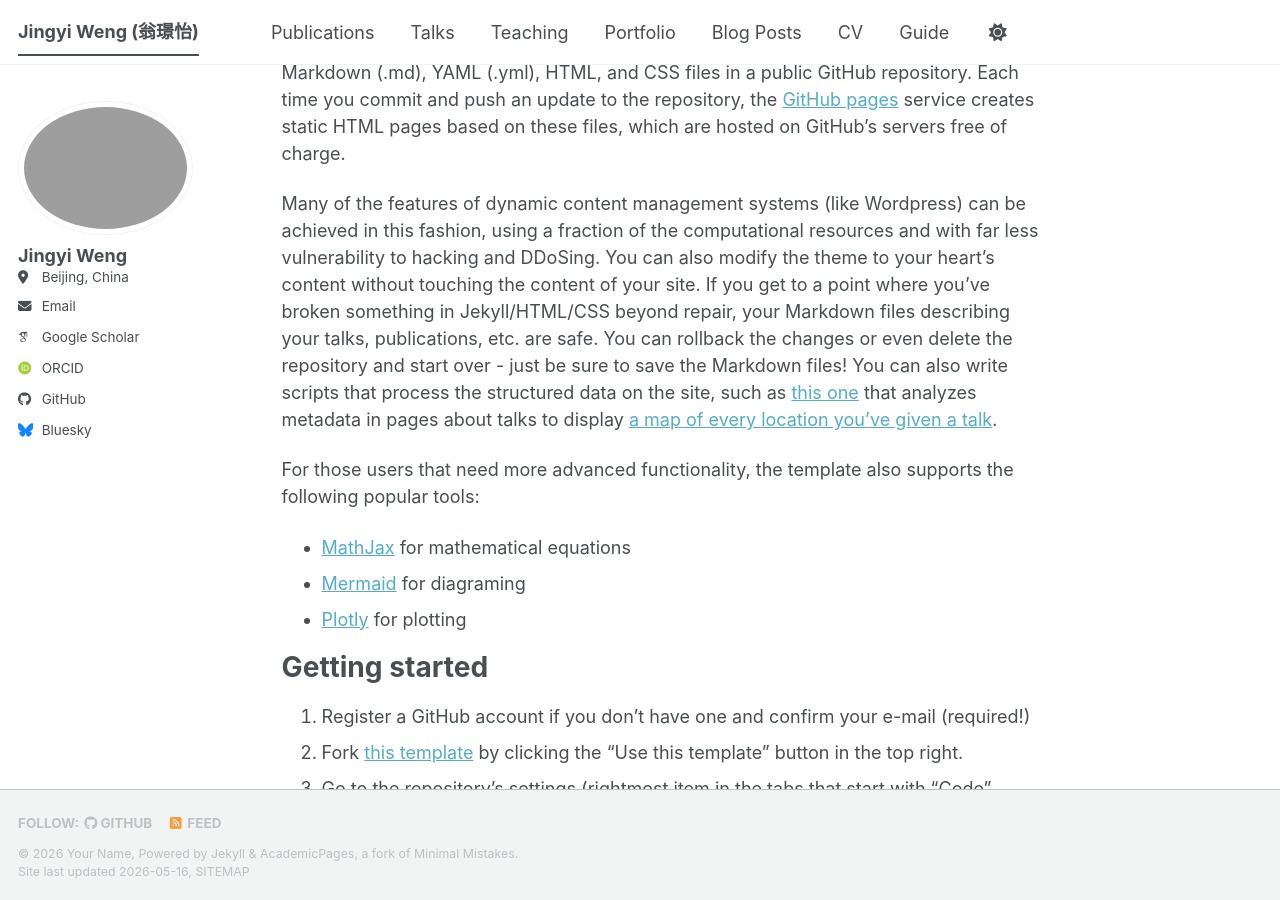
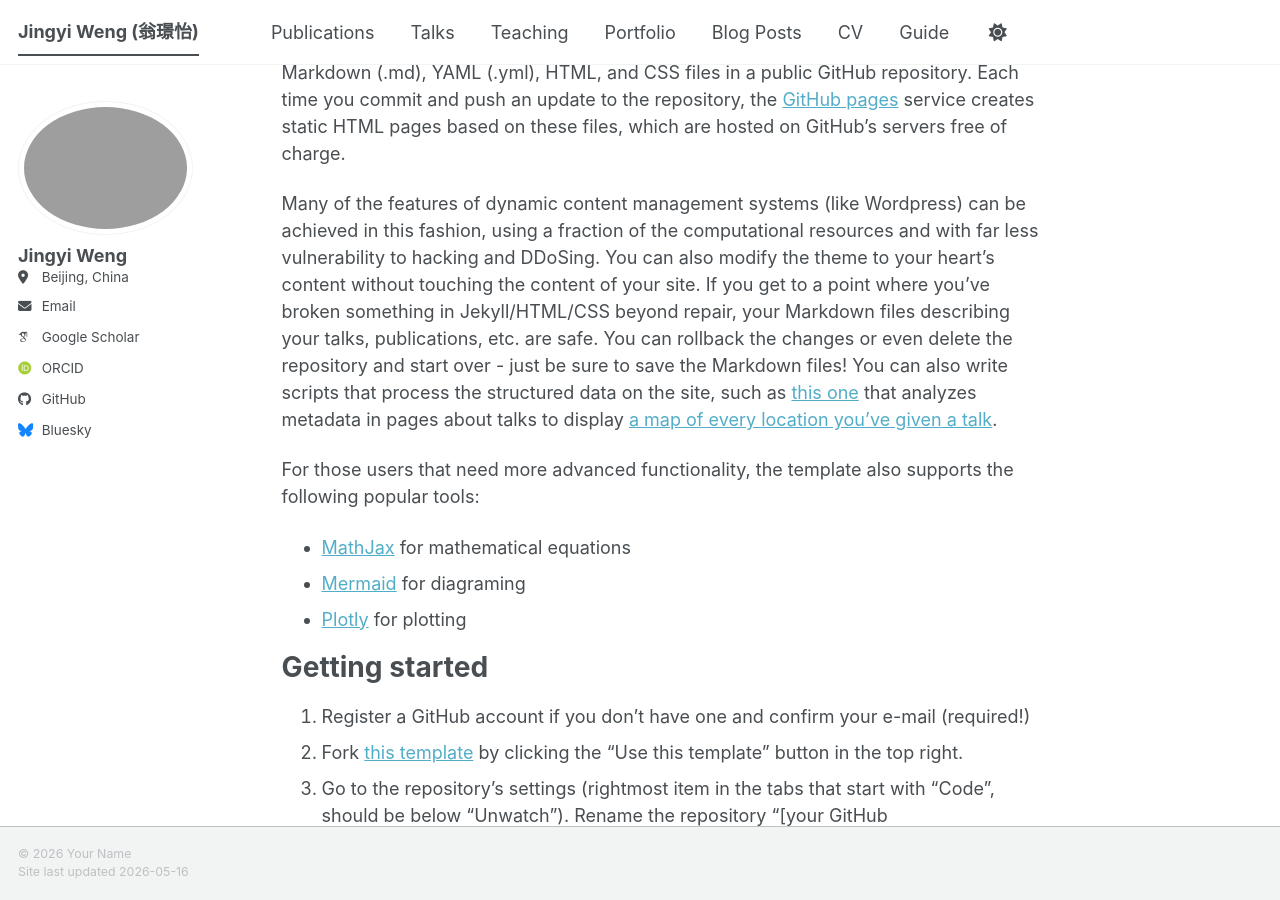
Before and after one commit to jingyi-weng/jingyi-weng.github.io, a Jekyll site: the page built from _pages/about.md, in a window 1280 px wide and 900 px high, scrolled down 529 px. Built offline with Jekyll 4.4.1, drawn with Linux system fonts in a browser that asks for light colours; some web fonts are replaced; a script bundle is joined from its source files by our own code; library files that are not in the unit come from our copies.

Commit message:
Update footer.html

```diff
--- a/_includes/footer.html
+++ b/_includes/footer.html
@@ -1,25 +1,7 @@
 {% include base_path %}
 
-{% if site.author.github or site.author.bitbucket or site.atom_feed.hide != true %}
-<div class="page__footer-follow">
-  <ul class="social-icons">
-    {% if site.data.ui-text[site.locale].follow_label %}
-      <li><strong>{{ site.data.ui-text[site.locale].follow_label }}</strong></li>
-    {% endif %}
-    {% if site.author.github %}
-      <li><a href="https://github.com/{{ site.author.github }}"><i class="fab fa-github" aria-hidden="true"></i> GitHub</a></li>
-    {% endif %}
-    {% if site.author.bitbucket %}
-      <li><a href="https://bitbucket.org/{{ site.author.bitbucket }}"><i class="fab fa-bitbucket" aria-hidden="true"></i> Bitbucket</a></li>
-    {% endif %}
-    {% if site.atom_feed.hide != true %}
-    <li><a href="{% if site.atom_feed.path %}{{ site.atom_feed.path }}{% else %}{{ base_path }}/feed.xml{% endif %}"><i class="fa fa-fw fa-rss-square" aria-hidden="true"></i> {{ site.data.ui-text[site.locale].feed_label | default: "Feed" }}</a></li>
-    {% endif %}
-  </ul>
-</div>
-{% endif %}
 
 <div class="page__footer-copyright">
-  &copy; {{ site.time | date: '%Y' }} {{ site.name | default: site.title }}, {{ site.data.ui-text[site.locale].powered_by | default: "Powered by" }} <a href="https://jekyllrb.com" rel="nofollow">Jekyll</a> &amp; <a href="https://github.com/academicpages/academicpages.github.io">AcademicPages</a>, a fork of <a href="https://mademistakes.com/work/minimal-mistakes-jekyll-theme/" rel="nofollow">Minimal Mistakes</a>.<br />
-  Site last updated {{ "now" | date: '%Y-%m-%d' }}, <a href="/sitemap/" style="text-transform: uppercase;">{{ site.data.ui-text[site.locale].site_map | default: "Sitemap" }}</a>
+  &copy; {{ site.time | date: '%Y' }} {{ site.name | default: site.title }}<br />
+  Site last updated {{ "now" | date: '%Y-%m-%d' }}
 </div>
```
